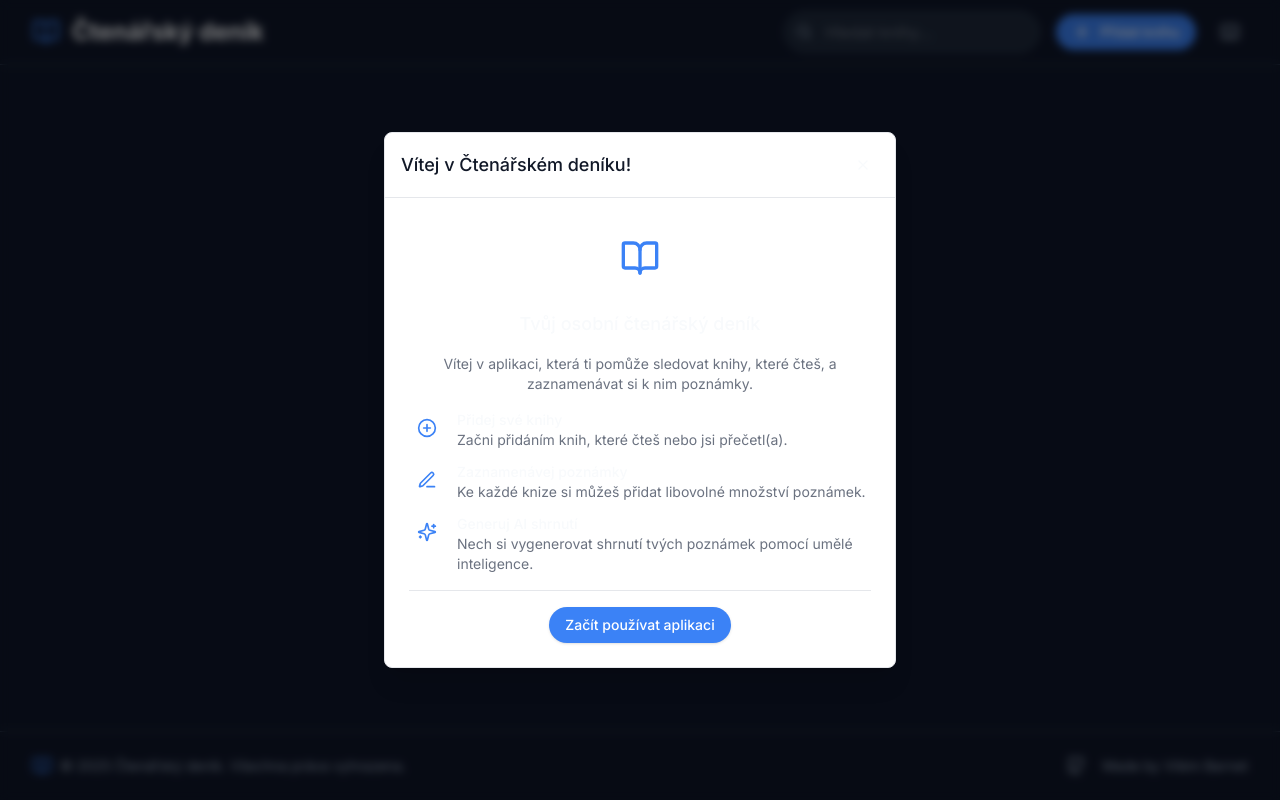
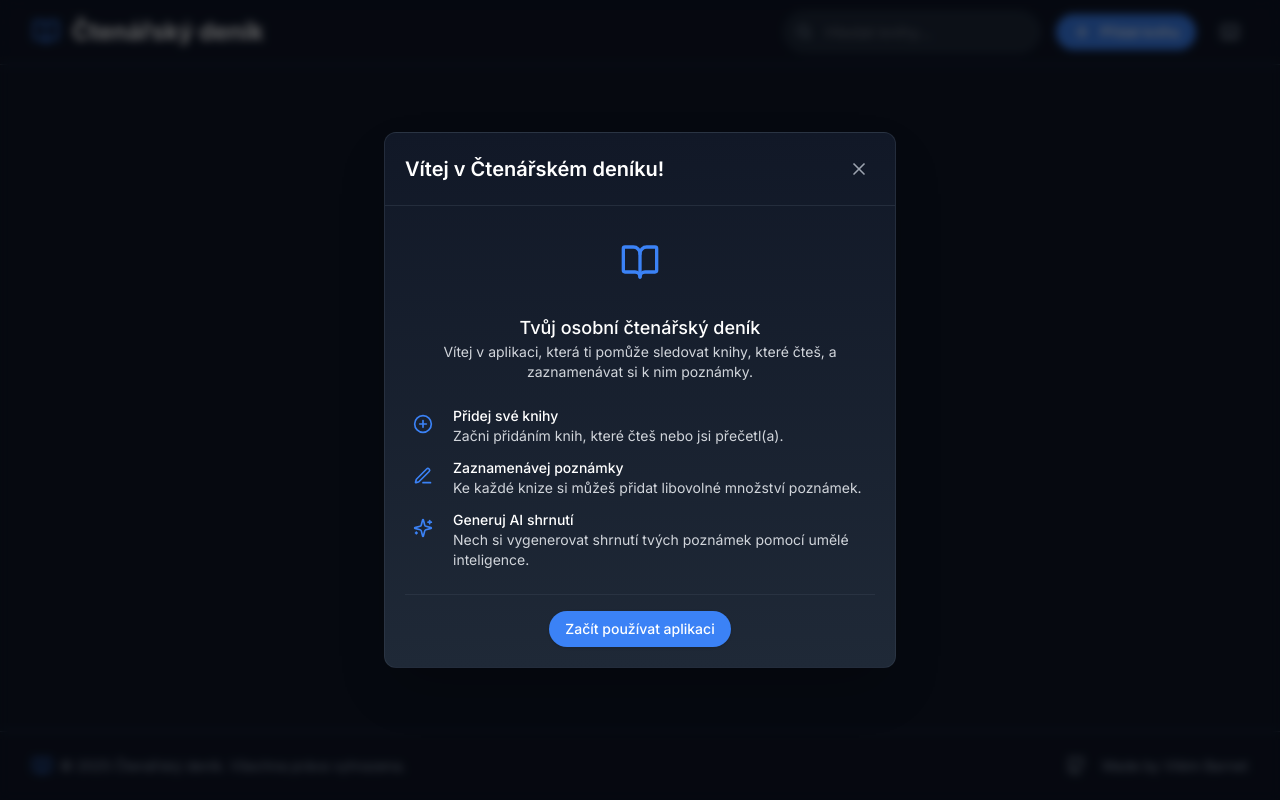
Before and after one commit to VilemB/ectenarak, a Next.js app: page / in a window 1280 px wide. Built offline with nearby package versions, Linux system fonts and the light colour scheme.

Commit message:
Improvement modal behavior

```diff
--- a/src/app/page.tsx
+++ b/src/app/page.tsx
@@ -521,7 +521,6 @@ export default function Home() {
             : ""
         }
         confirmText="Smazat"
-        cancelText="Zrušit"
         variant="destructive"
         showCancelButton={false}
         showCloseButton={true}
@@ -534,18 +533,18 @@ export default function Home() {
         title="Vítej v Čtenářském deníku!"
         showCloseButton={true}
       >
-        <div className="p-6 space-y-4 max-w-full overflow-x-hidden">
+        <div className="p-5 max-w-full overflow-x-hidden">
           <div className="flex items-center justify-center mb-4">
             <div className="bg-primary/10 p-4 rounded-full">
               <BookOpen className="h-10 w-10 text-primary" />
             </div>
           </div>
 
-          <h3 className="text-lg font-medium text-center">
+          <h3 className="text-lg font-medium text-center text-white">
             Tvůj osobní čtenářský deník
           </h3>
 
-          <p className="text-sm text-gray-500 dark:text-gray-400 text-center">
+          <p className="text-sm text-gray-300 text-center">
             Vítej v aplikaci, která ti pomůže sledovat knihy, které čteš, a
             zaznamenávat si k nim poznámky.
           </p>
@@ -556,8 +555,10 @@ export default function Home() {
                 <PlusCircle className="h-5 w-5 text-primary" />
               </div>
               <div>
-                <h4 className="text-sm font-medium">Přidej své knihy</h4>
-                <p className="text-sm text-gray-500 dark:text-gray-400">
+                <h4 className="text-sm font-medium text-white">
+                  Přidej své knihy
+                </h4>
+                <p className="text-sm text-gray-300">
                   Začni přidáním knih, které čteš nebo jsi přečetl(a).
                 </p>
               </div>
@@ -568,8 +569,10 @@ export default function Home() {
                 <PenLine className="h-5 w-5 text-primary" />
               </div>
               <div>
-                <h4 className="text-sm font-medium">Zaznamenávej poznámky</h4>
-                <p className="text-sm text-gray-500 dark:text-gray-400">
+                <h4 className="text-sm font-medium text-white">
+                  Zaznamenávej poznámky
+                </h4>
+                <p className="text-sm text-gray-300">
                   Ke každé knize si můžeš přidat libovolné množství poznámek.
                 </p>
               </div>
@@ -580,8 +583,10 @@ export default function Home() {
                 <Sparkles className="h-5 w-5 text-primary" />
               </div>
               <div>
-                <h4 className="text-sm font-medium">Generuj AI shrnutí</h4>
-                <p className="text-sm text-gray-500 dark:text-gray-400">
+                <h4 className="text-sm font-medium text-white">
+                  Generuj AI shrnutí
+                </h4>
+                <p className="text-sm text-gray-300">
                   Nech si vygenerovat shrnutí tvých poznámek pomocí umělé
                   inteligence.
                 </p>
@@ -589,10 +594,10 @@ export default function Home() {
             </div>
           </div>
 
-          <div className="pt-4 border-t border-gray-200 dark:border-gray-700 flex justify-center mt-6">
+          <div className="pt-4 border-t border-gray-700/50 flex justify-center mt-6">
             <Button
               onClick={() => setShowWelcome(false)}
-              className="rounded-full"
+              className="rounded-full bg-primary hover:bg-primary/90"
             >
               Začít používat aplikaci
             </Button>
@@ -607,24 +612,26 @@ export default function Home() {
         title="Klávesové zkratky"
         showCloseButton={true}
       >
-        <div className="p-6 max-w-full overflow-x-hidden">
+        <div className="p-5 max-w-full overflow-x-hidden">
           <div className="space-y-4">
             <div className="space-y-2">
-              <div className="flex justify-between items-center py-2 border-b border-gray-200 dark:border-gray-700">
-                <span className="text-sm">Vyhledávání</span>
-                <kbd className="px-2 py-1 bg-gray-100 dark:bg-gray-800 rounded-md text-xs font-mono">
+              <div className="flex justify-between items-center py-2 border-b border-gray-700/50">
+                <span className="text-sm text-gray-300">Vyhledávání</span>
+                <kbd className="px-2 py-1 bg-gray-800 rounded-md text-xs font-mono text-gray-300">
                   Ctrl + /
                 </kbd>
               </div>
-              <div className="flex justify-between items-center py-2 border-b border-gray-200 dark:border-gray-700">
-                <span className="text-sm">Přidat novou knihu</span>
-                <kbd className="px-2 py-1 bg-gray-100 dark:bg-gray-800 rounded-md text-xs font-mono">
+              <div className="flex justify-between items-center py-2 border-b border-gray-700/50">
+                <span className="text-sm text-gray-300">
+                  Přidat novou knihu
+                </span>
+                <kbd className="px-2 py-1 bg-gray-800 rounded-md text-xs font-mono text-gray-300">
                   Ctrl + B
                 </kbd>
               </div>
-              <div className="flex justify-between items-center py-2 border-b border-gray-200 dark:border-gray-700">
-                <span className="text-sm">Zavřít formulář</span>
-                <kbd className="px-2 py-1 bg-gray-100 dark:bg-gray-800 rounded-md text-xs font-mono">
+              <div className="flex justify-between items-center py-2 border-b border-gray-700/50">
+                <span className="text-sm text-gray-300">Zavřít formulář</span>
+                <kbd className="px-2 py-1 bg-gray-800 rounded-md text-xs font-mono text-gray-300">
                   Esc
                 </kbd>
               </div>
@@ -632,7 +639,7 @@ export default function Home() {
 
             <div className="flex items-start gap-3 mt-4 bg-amber-500/10 p-3 rounded-md">
               <Info className="h-5 w-5 text-amber-500 flex-shrink-0 mt-0.5" />
-              <p className="text-sm text-amber-700 dark:text-amber-400">
+              <p className="text-sm text-amber-400">
                 Klávesové zkratky fungují pouze když není aktivní žádné textové
                 pole.
               </p>
--- a/src/components/Book.tsx
+++ b/src/components/Book.tsx
@@ -279,7 +279,12 @@ export default function BookComponent({ book, onDelete }: BookProps) {
     <motion.div
       variants={listItemVariants}
       className="bg-card rounded-lg border border-border shadow-sm overflow-hidden transition-all duration-300 hover:shadow-xl cursor-pointer"
-      onClick={() => notes.length > 0 && setIsExpanded(!isExpanded)}
+      onClick={() => {
+        // Only toggle expansion if there are notes and no modal is open
+        if (notes.length > 0 && !deleteModal.isOpen && !summaryModal) {
+          setIsExpanded(!isExpanded);
+        }
+      }}
     >
       <div className="px-6 py-4 flex justify-between items-center">
         <div className="flex items-center gap-2">
@@ -640,7 +645,6 @@ export default function BookComponent({ book, onDelete }: BookProps) {
             : "Opravdu chceš smazat tuto poznámku?"
         }
         confirmText="Smazat"
-        cancelText="Zrušit"
         variant="destructive"
         showCancelButton={false}
         showCloseButton={true}
--- a/src/components/ui/modal.tsx
+++ b/src/components/ui/modal.tsx
@@ -63,57 +63,61 @@ export function Modal({
       <AnimatePresence>
         {isOpen && (
           <div className="fixed inset-0 z-50 overflow-y-auto">
-            <div className="min-h-screen px-4 flex items-center justify-center">
+            <div
+              className="min-h-screen px-4 flex items-center justify-center"
+              onClick={(e) => e.stopPropagation()}
+            >
               {/* Backdrop */}
               <motion.div
                 initial={{ opacity: 0 }}
                 animate={{ opacity: 1 }}
                 exit={{ opacity: 0 }}
                 transition={{ duration: 0.2 }}
-                className="fixed inset-0 bg-black/50 backdrop-blur-sm"
+                className="fixed inset-0 bg-black/60 backdrop-blur-sm"
                 aria-hidden="true"
-                onClick={onClose} // Direct click handler on the backdrop
+                onClick={(e) => {
+                  e.stopPropagation(); // Stop propagation to prevent book toggle
+                  onClose();
+                }}
               />
 
               {/* Modal */}
               <motion.div
                 ref={modalRef}
-                initial={{ opacity: 0, scale: 0.95, y: 20 }}
+                initial={{ opacity: 0, scale: 0.95, y: 10 }}
                 animate={{ opacity: 1, scale: 1, y: 0 }}
-                exit={{ opacity: 0, scale: 0.95, y: 20 }}
+                exit={{ opacity: 0, scale: 0.95, y: 10 }}
                 transition={{
                   type: "spring",
-                  damping: 25,
-                  stiffness: 300,
+                  damping: 30,
+                  stiffness: 350,
                 }}
-                className="bg-white dark:bg-gray-800 rounded-lg shadow-xl border border-gray-200 dark:border-gray-700 w-full max-w-lg max-h-[90vh] overflow-hidden relative z-10 animate-in fade-in zoom-in-95 duration-200"
+                className="bg-gradient-to-b from-gray-900 to-gray-800 rounded-xl shadow-2xl border border-gray-700/50 w-full max-w-lg max-h-[90vh] overflow-hidden relative z-10"
                 onClick={(e) => e.stopPropagation()} // Prevent clicks from reaching the backdrop
               >
                 {title && (
-                  <div className="flex items-center justify-between p-4 border-b border-gray-200 dark:border-gray-700">
-                    <h3 className="text-lg font-medium text-gray-900 dark:text-gray-100">
+                  <div className="flex items-center justify-between p-5 border-b border-gray-700/50">
+                    <h3 className="text-xl font-semibold text-white">
                       {title}
                     </h3>
                     {showCloseButton && (
                       <Button
                         variant="ghost"
                         size="icon"
-                        className="h-8 w-8 rounded-full"
+                        className="h-8 w-8 rounded-full hover:bg-gray-700/50 text-gray-400 hover:text-white transition-colors"
                         onClick={onClose}
                         aria-label="Close modal"
                       >
-                        <X className="h-4 w-4" />
+                        <X className="h-5 w-5" />
                         <span className="sr-only">Zavřít</span>
                       </Button>
                     )}
                   </div>
                 )}
-                <div className="overflow-auto max-h-[calc(90vh-4rem)]">
+                <div className="overflow-auto max-h-[calc(90vh-5rem)]">
                   {description && (
-                    <div className="p-4 pt-6">
-                      <p className="text-sm text-gray-500 dark:text-gray-400">
-                        {description}
-                      </p>
+                    <div className="px-5 pt-4">
+                      <p className="text-sm text-gray-300">{description}</p>
                     </div>
                   )}
                   {children}
```
Also changed, not shown: src/components/ExportButton.tsx (+9 -9 lines), src/components/SummaryPreferencesModal.tsx (+11 -11 lines), src/components/ui/confirmation-dialog.tsx (+33 -2 lines).
